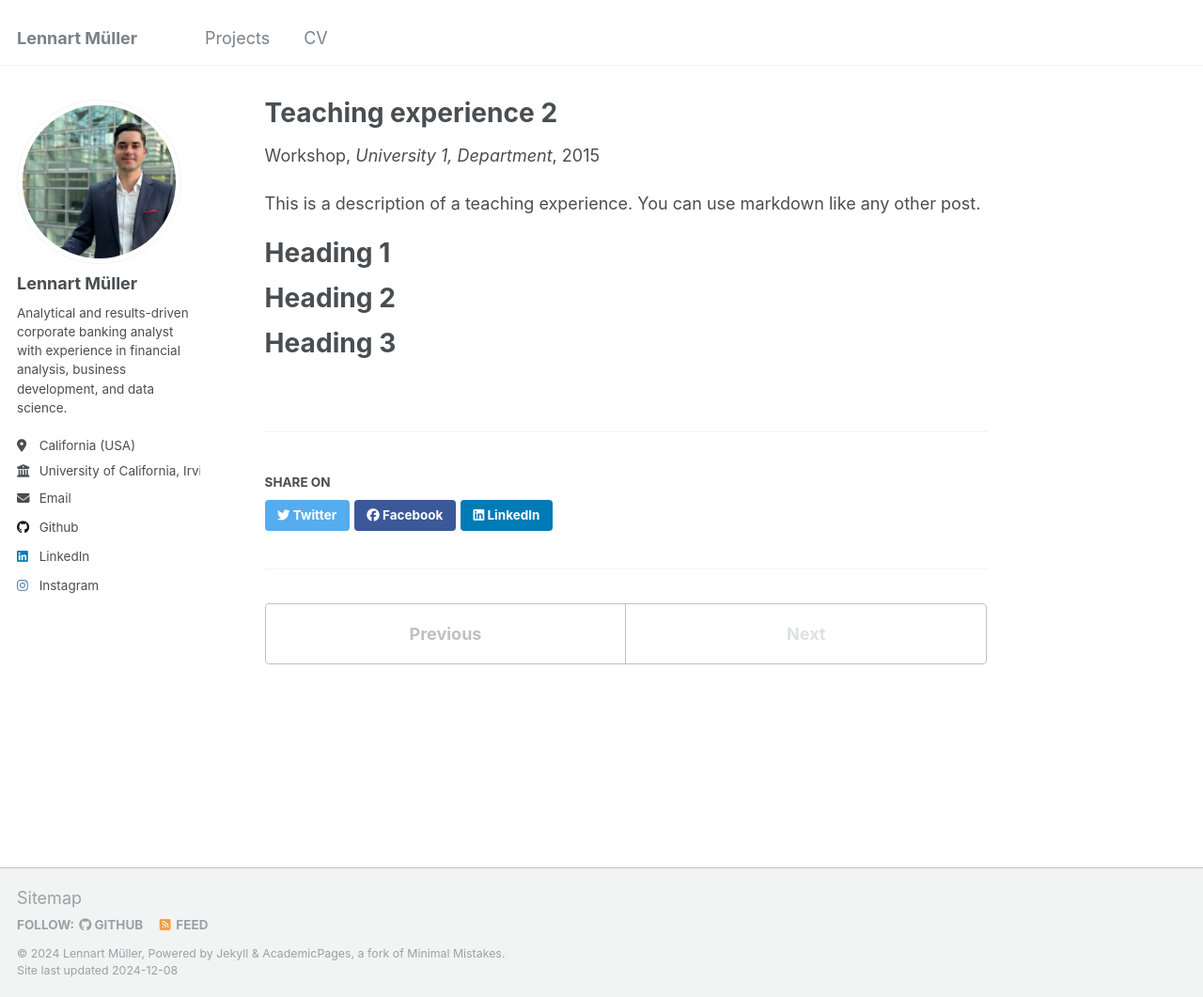
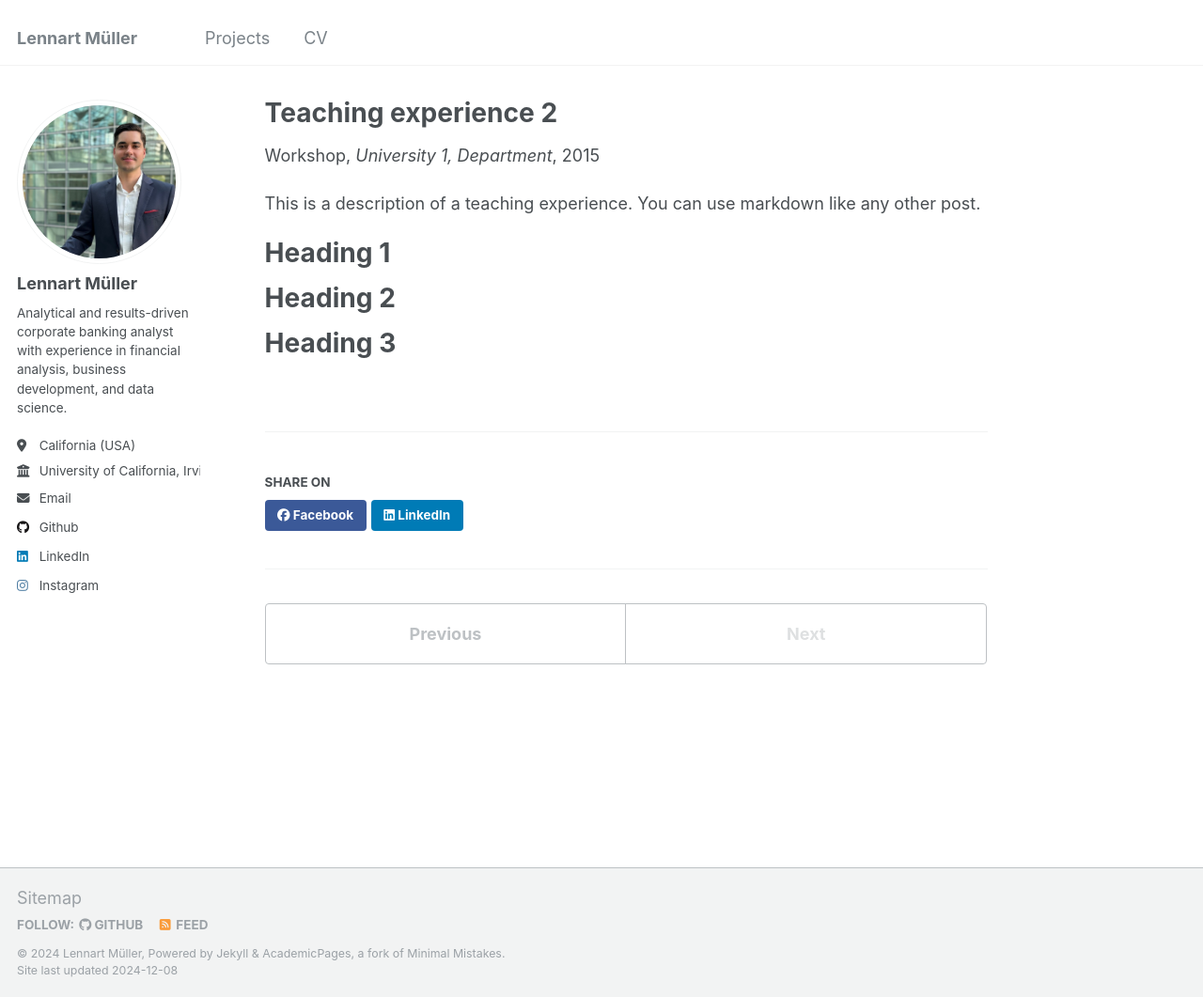
Before and after one commit to lennartmueller123/lennartmueller123.github.io, a Jekyll site: the page built from _teaching/2015-spring-teaching-2.md, in a window 1280 px wide and 1061 px high. Shown: the whole window at 94% size. Built offline with Jekyll 4.4.1, drawn with Linux system fonts in a browser that asks for light colours.

Commit message:
Update social-share.html delete twitter share

```diff
--- a/_includes/social-share.html
+++ b/_includes/social-share.html
@@ -5,7 +5,6 @@
     <h4 class="page__share-title">{{ site.data.ui-text[site.locale].share_on_label | default: "Share on" }}</h4>
   {% endif %}
 
-  <a href="https://twitter.com/intent/tweet?text={{ base_path }}{{ page.url }}" class="btn btn--twitter" title="{{ site.data.ui-text[site.locale].share_on_label | default: 'Share on' }} Twitter"><i class="fab fa-twitter" aria-hidden="true"></i><span> Twitter</span></a>
 
   <a href="https://www.facebook.com/sharer/sharer.php?u={{ base_path }}{{ page.url }}" class="btn btn--facebook" title="{{ site.data.ui-text[site.locale].share_on_label | default: 'Share on' }} Facebook"><i class="fab fa-facebook" aria-hidden="true"></i><span> Facebook</span></a>
 
```
